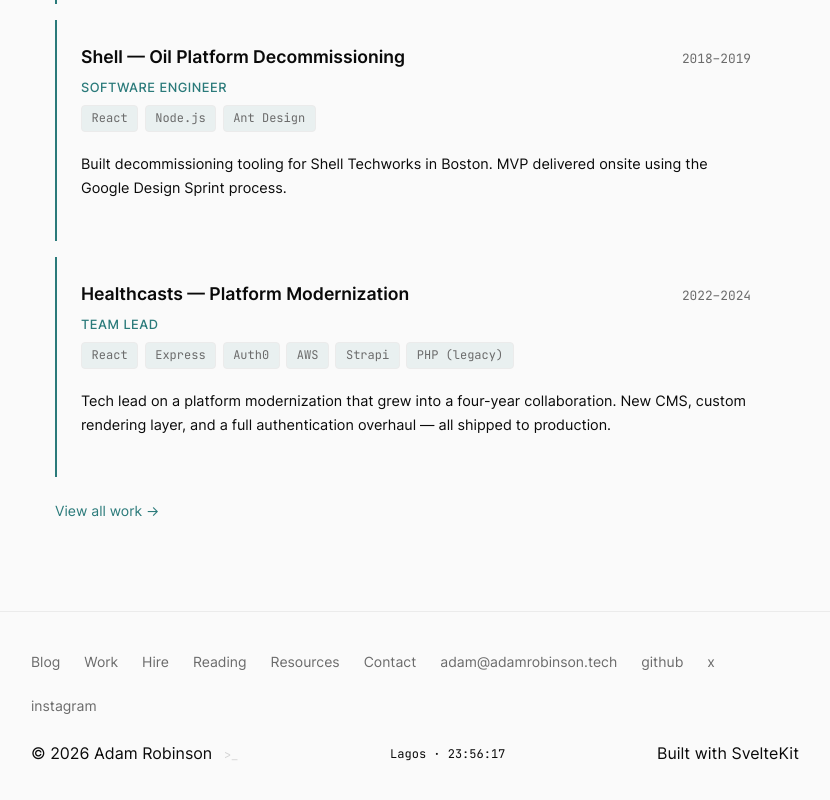
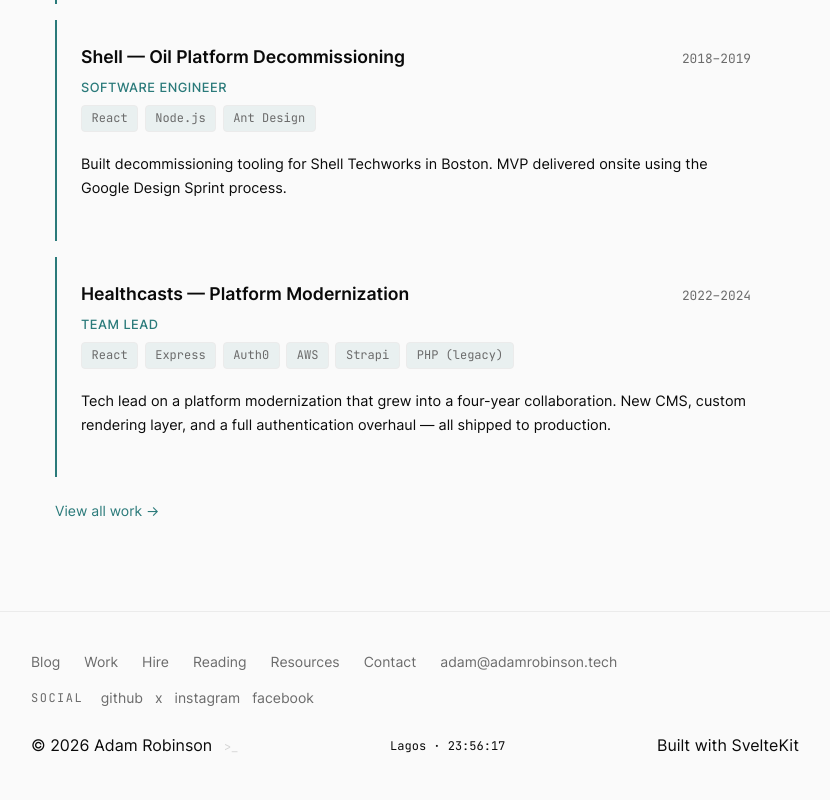
Before and after one commit to aaddaamm/dotcom, a SvelteKit app: page / in a window 1280 px wide. Shown: the part 2830-3630 px from the top of the page, without its empty margins (225-1055 px from the left). Built offline with nearby package versions, Linux system fonts and the light colour scheme.

Commit message:
Add Facebook profile to footer and structured social links

```diff
--- a/src/app.html
+++ b/src/app.html
@@ -65,7 +65,8 @@
 					"https://github.com/aaddaamm",
 					"https://linkedin.com/in/adam-robinson-tech",
 					"https://x.com/Adam623753",
-					"https://www.instagram.com/adamrobinson7251/"
+					"https://www.instagram.com/adamrobinson7251/",
+					"https://www.facebook.com/profile.php?id=61573468237603"
 				]
 			}
 		</script>
--- a/src/components/footer.svelte
+++ b/src/components/footer.svelte
@@ -54,7 +54,7 @@
 
 <footer class="footer py-10 px-6 mt-8">
 	<div class="max-w-3xl mx-auto">
-		<div class="flex flex-wrap gap-6 mb-6 text-sm">
+		<div class="footer-nav mb-4 text-sm">
 			<a href="/blog" class="footer-link">Blog</a>
 			<a href="/work" class="footer-link">Work</a>
 			<a href="/hire" class="footer-link">Hire</a>
@@ -64,29 +64,49 @@
 			<button class="footer-link copy-btn" onclick={() => copyToClipboard(EMAIL)}>
 				{emailCopied ? 'copied!' : EMAIL}
 			</button>
+		</div>
+
+		<div class="footer-social mb-6 text-sm" aria-label="Social links">
+			<span class="footer-label">Social</span>
 			<a
 				href="https://github.com/{GITHUB_USERNAME}"
-				class="footer-link"
+				class="footer-link social-link"
 				target="_blank"
 				rel="noopener noreferrer"
+				aria-label="GitHub"
 			>
-				github
+				<span class="social-full">github</span>
+				<span class="social-compact" aria-hidden="true">gh</span>
 			</a>
 			<a
 				href="https://x.com/Adam623753"
-				class="footer-link"
+				class="footer-link social-link"
 				target="_blank"
 				rel="noopener noreferrer"
+				aria-label="X"
 			>
-				x
+				<span class="social-full">x</span>
+				<span class="social-compact" aria-hidden="true">x</span>
 			</a>
 			<a
 				href="https://www.instagram.com/adamrobinson7251/"
-				class="footer-link"
+				class="footer-link social-link"
 				target="_blank"
 				rel="noopener noreferrer"
+				aria-label="Instagram"
 			>
-				instagram
+				<span class="social-full">instagram</span>
+				<span class="social-compact" aria-hidden="true">ig</span>
+			</a>
+			<a
+				href="https://www.facebook.com/profile.php?id=61573468237603"
+				class="footer-link social-link"
+				target="_blank"
+				rel="noopener noreferrer"
+				aria-label="Facebook"
+			>
+				<span class="social-full">facebook</span>
+				<span class="social-compact" aria-hidden="true">fb</span>
 			</a>
 		</div>
 		<div class="footer-meta flex flex-col sm:flex-row items-center justify-between gap-4 text-sm">
@@ -116,10 +136,53 @@
 		color: var(--color-muted);
 	}
 
+	.footer-nav {
+		display: flex;
+		flex-wrap: wrap;
+		gap: 1.5rem;
+	}
+
+	.footer-social {
+		display: flex;
+		align-items: center;
+		flex-wrap: wrap;
+		gap: 0.75rem;
+	}
+
+	.footer-label {
+		font-family: var(--font-mono);
+		font-size: 0.75rem;
+		text-transform: uppercase;
+		letter-spacing: 1.5px;
+		color: var(--color-muted);
+		margin-right: 0.35rem;
+	}
+
 	.footer-link {
 		color: var(--color-muted);
 		text-decoration: none;
 		transition: color 150ms ease;
+	}
+
+	.social-compact {
+		display: none;
+	}
+
+	@media (max-width: 640px) {
+		.social-full {
+			display: none;
+		}
+
+		.social-compact {
+			display: inline;
+			text-transform: uppercase;
+		}
+
+		.social-link {
+			padding: 0.2rem 0.35rem;
+			border: 1px solid var(--color-border);
+			border-radius: 0.25rem;
+		}
 	}
 
 	.footer-link:hover {
```
